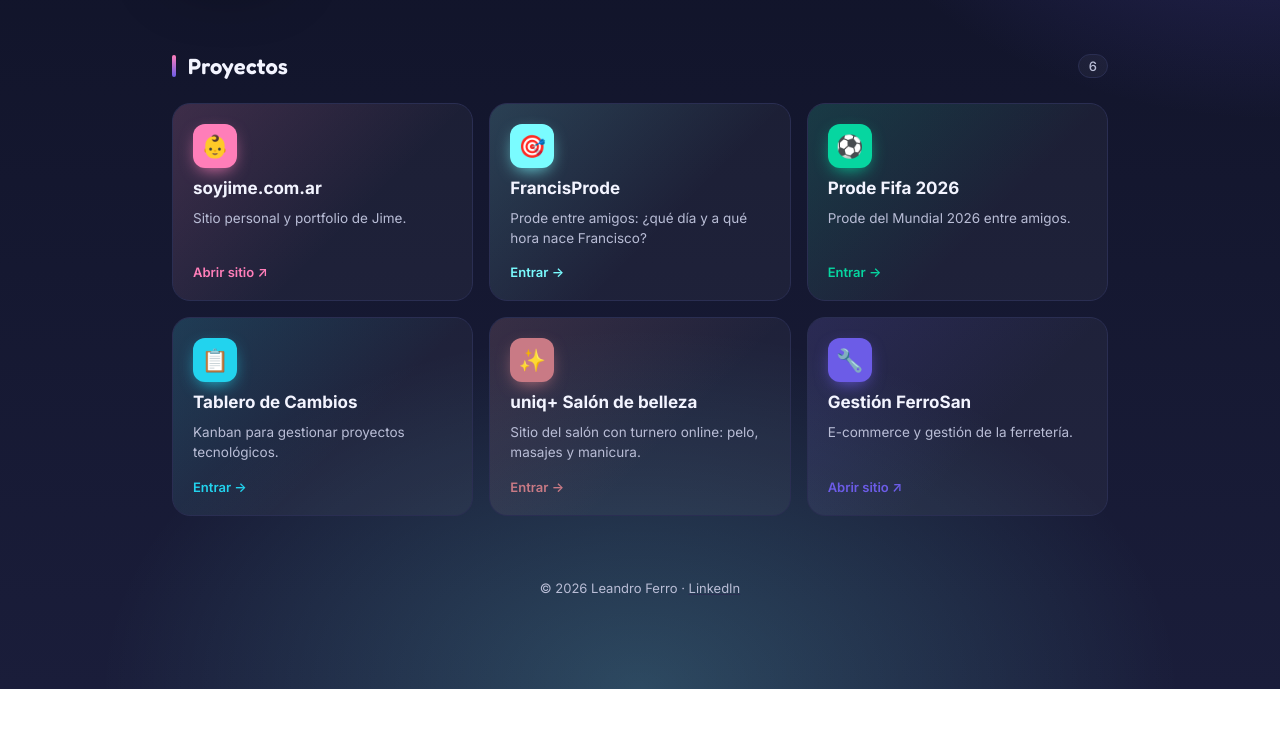
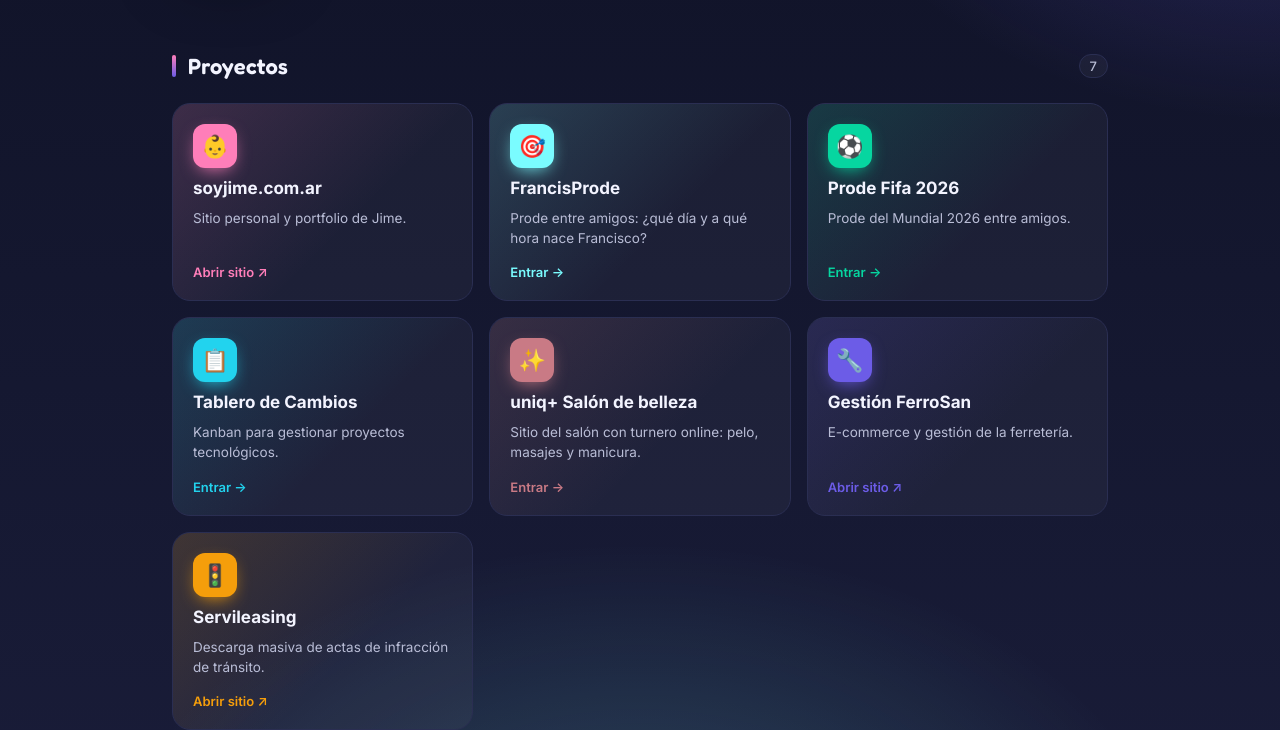
Before and after one commit to Lea85/lferro-com-ar, a plain HTML site: page index.html in a window 1280 px wide. Shown: the part 240-970 px from the top of the page. Before the commit the page ends 929 px from the top, so only its background shows below. Drawn offline with Linux system fonts and the light colour scheme.

Commit message:
Agregar Servileasing a la landing principal
Co-authored-by: Cursor <cursoragent@cursor.com>

```diff
--- a/index.html
+++ b/index.html
@@ -269,7 +269,7 @@
     <section>
       <h2 class="section-title">
         Proyectos
-        <span class="count">6</span>
+        <span class="count">7</span>
       </h2>
       <div class="projects" id="projects"></div>
     </section>
@@ -328,6 +328,14 @@
         desc: 'E-commerce y gestión de la ferretería.',
         href: 'https://ferreteria-ecommerce-psi.vercel.app/',
         external: true
+      },
+      {
+        name: 'Servileasing',
+        icon: '🚦',
+        color: '#f59e0b',
+        desc: 'Descarga masiva de actas de infracción de tránsito.',
+        href: 'https://servileasing-leandro85-5643s-projects.vercel.app/',
+        external: true
       }
     ];
 
```
Also changed, not shown: 1 other file.
